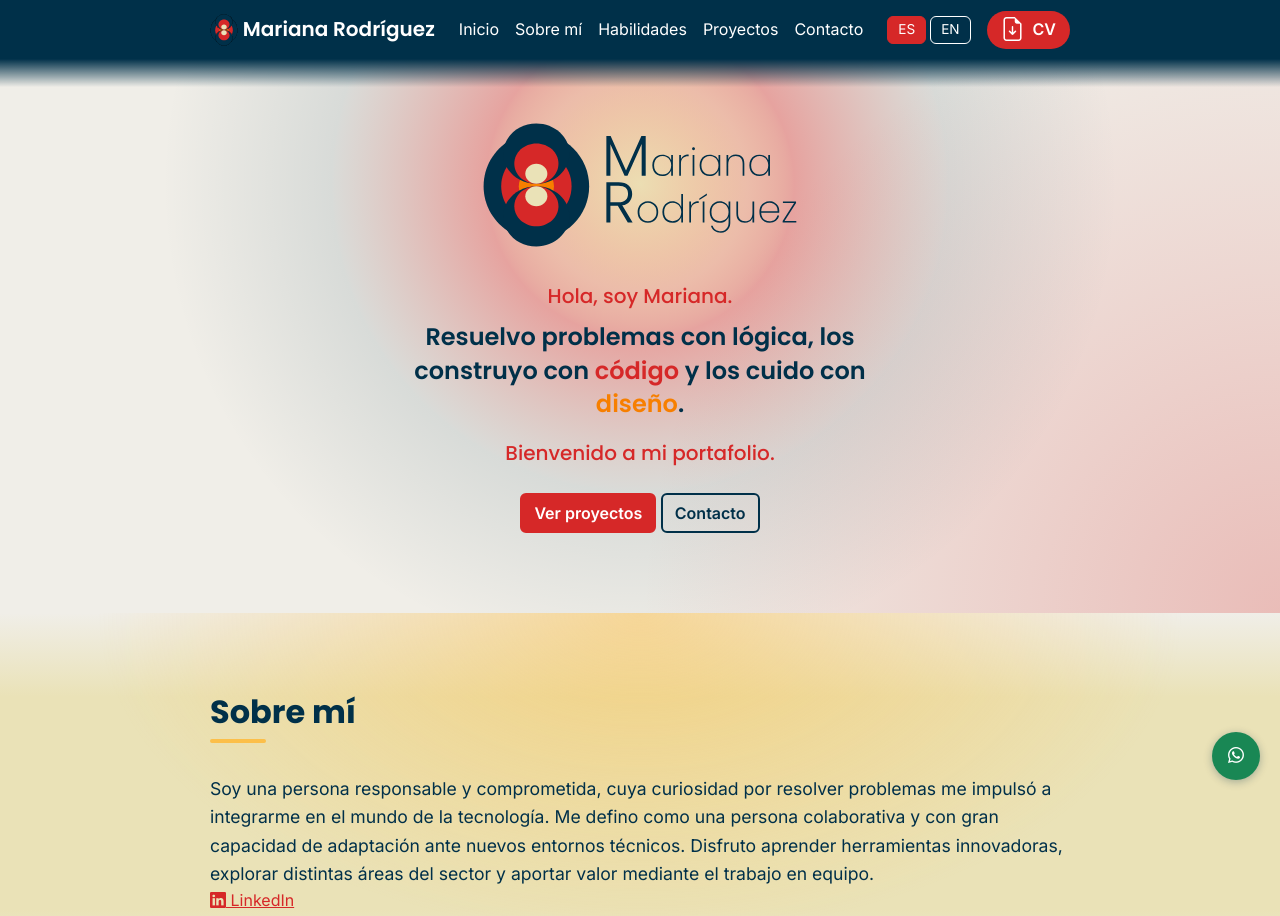
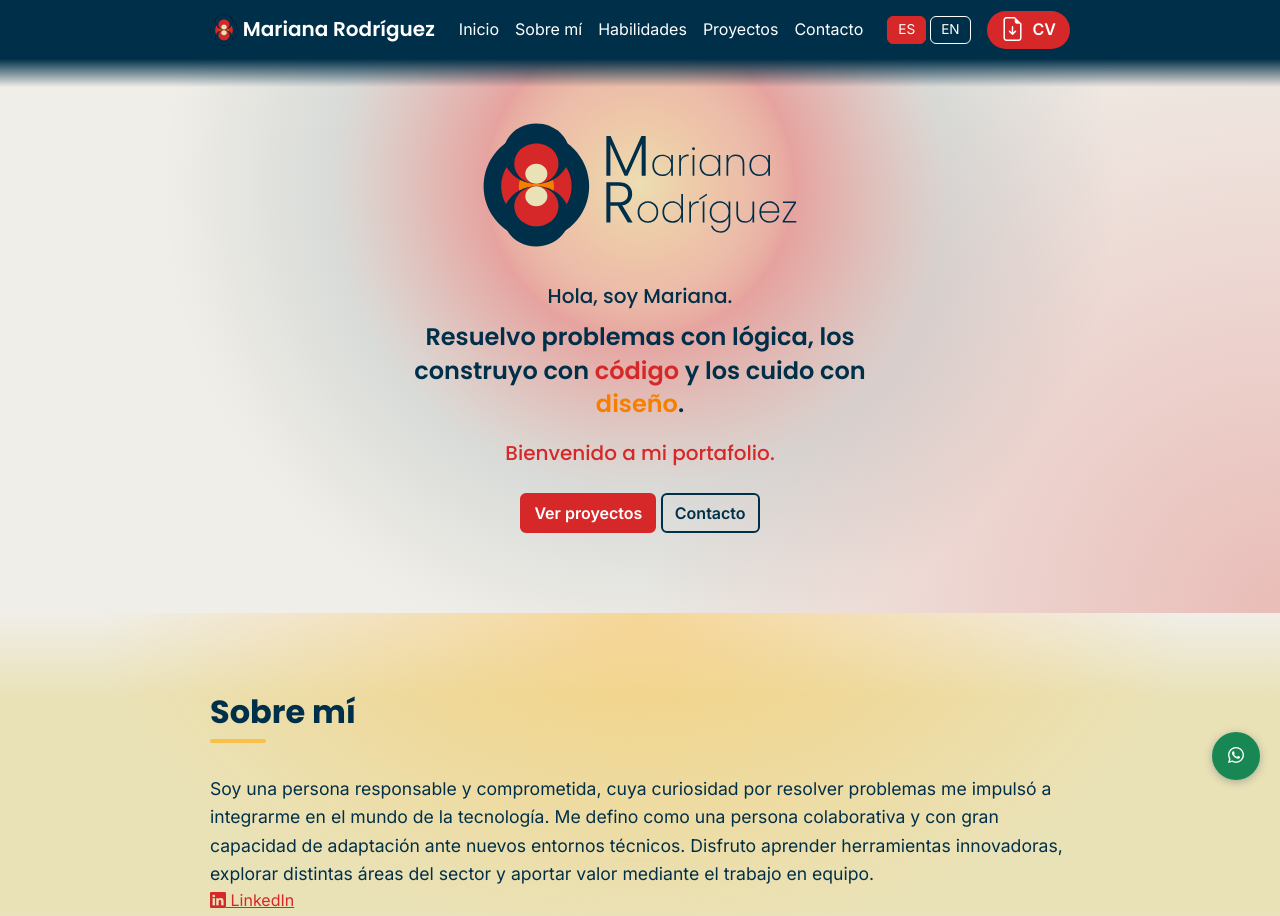
Before and after one commit to Marirrn/portafolio-web, a plain HTML site: page index.html in a window 1280 px wide. Shown: the top 916 px of the page. Drawn offline with nearby package versions, Linux system fonts and the light colour scheme.

Commit message:
Change color in hero-hola class from rojo to azul

```diff
--- a/css/portafolio.css
+++ b/css/portafolio.css
@@ -1011,7 +1011,7 @@ code, .etiqueta-tecnologia { font-family: 'JetBrains Mono', monospace; }
 #form-contacto.desvanecer { opacity: 0; }
 
 /* Introducción con jerarquía tipográfica y listas de habilidades (agregado) */
-.hero-hola { font-family: 'Poppins', Arial, sans-serif; font-weight: 500; font-size: 1.25rem; color: var(--rojo); margin: 1.5rem 0 .5rem; }
+.hero-hola { font-family: 'Poppins', Arial, sans-serif; font-weight: 500; font-size: 1.25rem; color: var(--azul); margin: 1.5rem 0 .5rem; }
 .hero-lema { font-family: 'Poppins', Arial, sans-serif; font-weight: 600; font-size: clamp(1.15rem, 3vw, 1.5rem); line-height: 1.4; color: var(--azul); max-width: 30ch; margin: 0 auto 1rem; }
 .hero-lema .resalta-azul { color: var(--azul); }
 .hero-lema .resalta-rojo { color: var(--rojo); }
```
